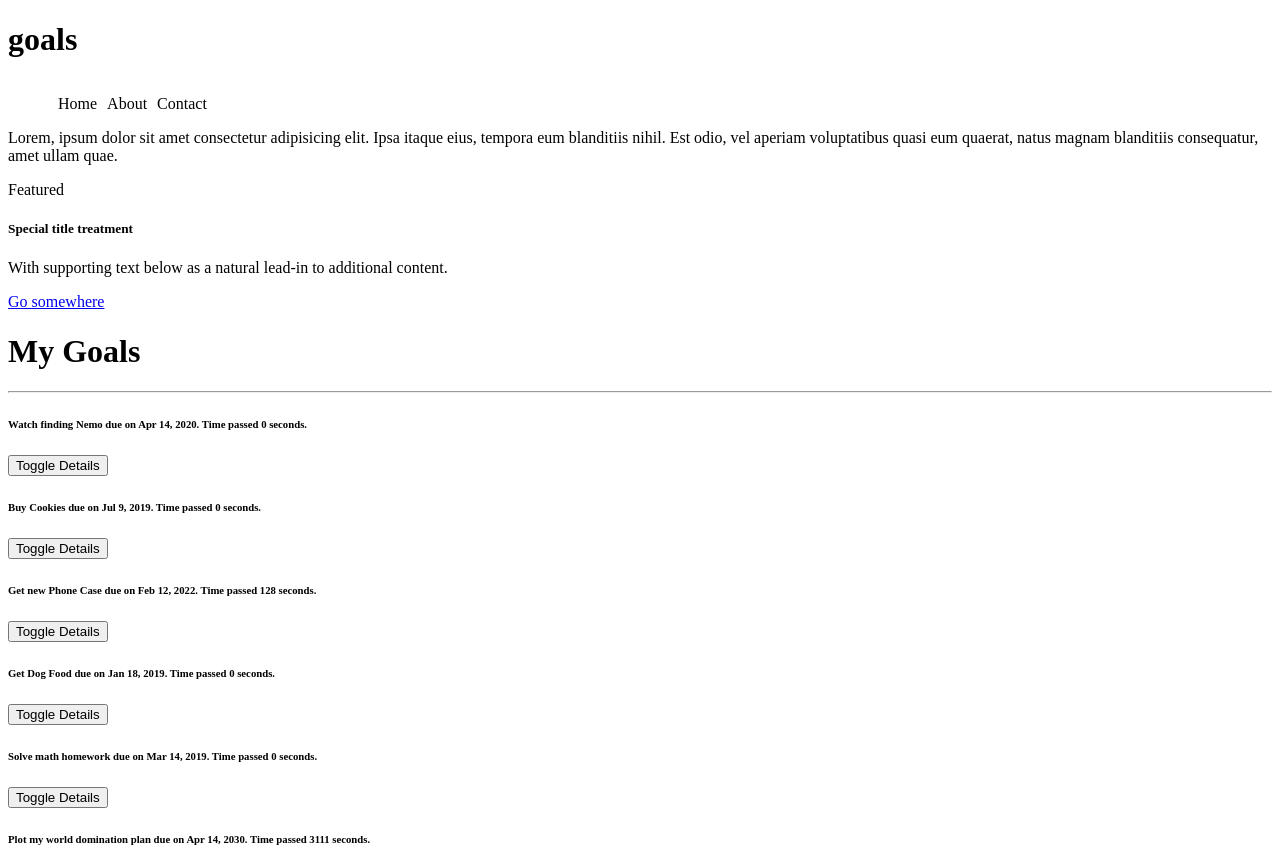
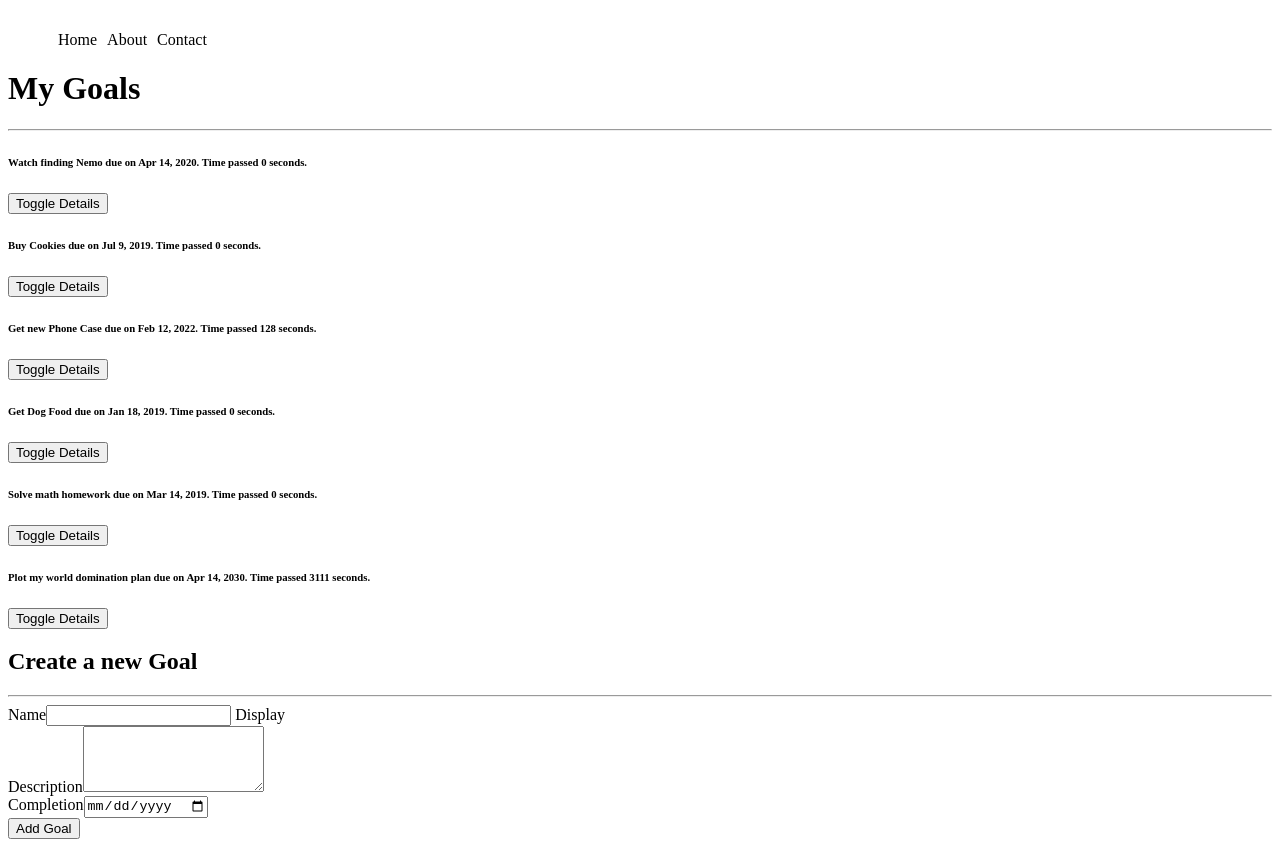
Before and after one commit to Victoria045/goals, an Angular app: page / in a window 1280 px wide. Shown: the top 847 px of the page. Built offline with nearby package versions, Linux system fonts and the light colour scheme.

Commit message:
update index

```diff
--- a/src/app/app.component.html
+++ b/src/app/app.component.html
@@ -1,9 +1,9 @@
 <div class="container-fluid bg-secondary">
 
   <div class="container header d-flex justify-content-between">
-    <div>
+    <!-- <div>
       <h1>{{title}}</h1>
-    </div>
+    </div> -->
 
     <div>
       <ul>
@@ -15,14 +15,14 @@
   </div>
 </div>
 
-<div class="container mt-5">
+<!-- <div class="container mt-5">
   <p>Lorem, ipsum dolor sit amet consectetur adipisicing elit.
     Ipsa itaque eius, tempora eum blanditiis nihil. Est odio, vel
     aperiam voluptatibus quasi eum quaerat, natus magnam blanditiis
     consequatur, amet ullam quae.</p>
-</div>
+</div> -->
 
-<div class="container">
+<!-- <div class="container">
   <div class="card">
     <div class="card-header">
       Featured
@@ -33,7 +33,7 @@
       <a href="#" class="btn btn-primary">Go somewhere</a>
     </div>
   </div>
-</div>
+</div> -->
 
 <div class="container mt-5">
   <app-goal></app-goal>
```
